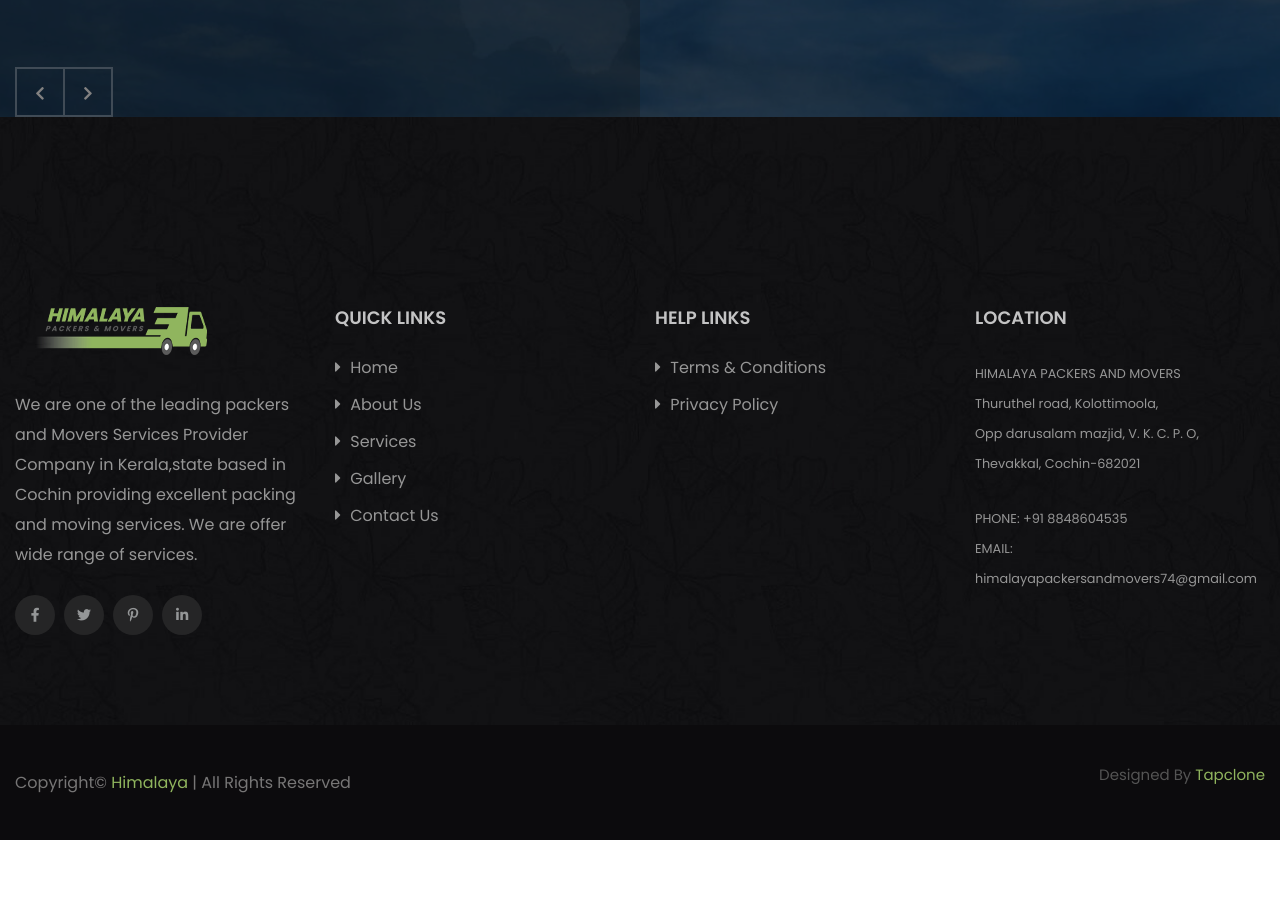
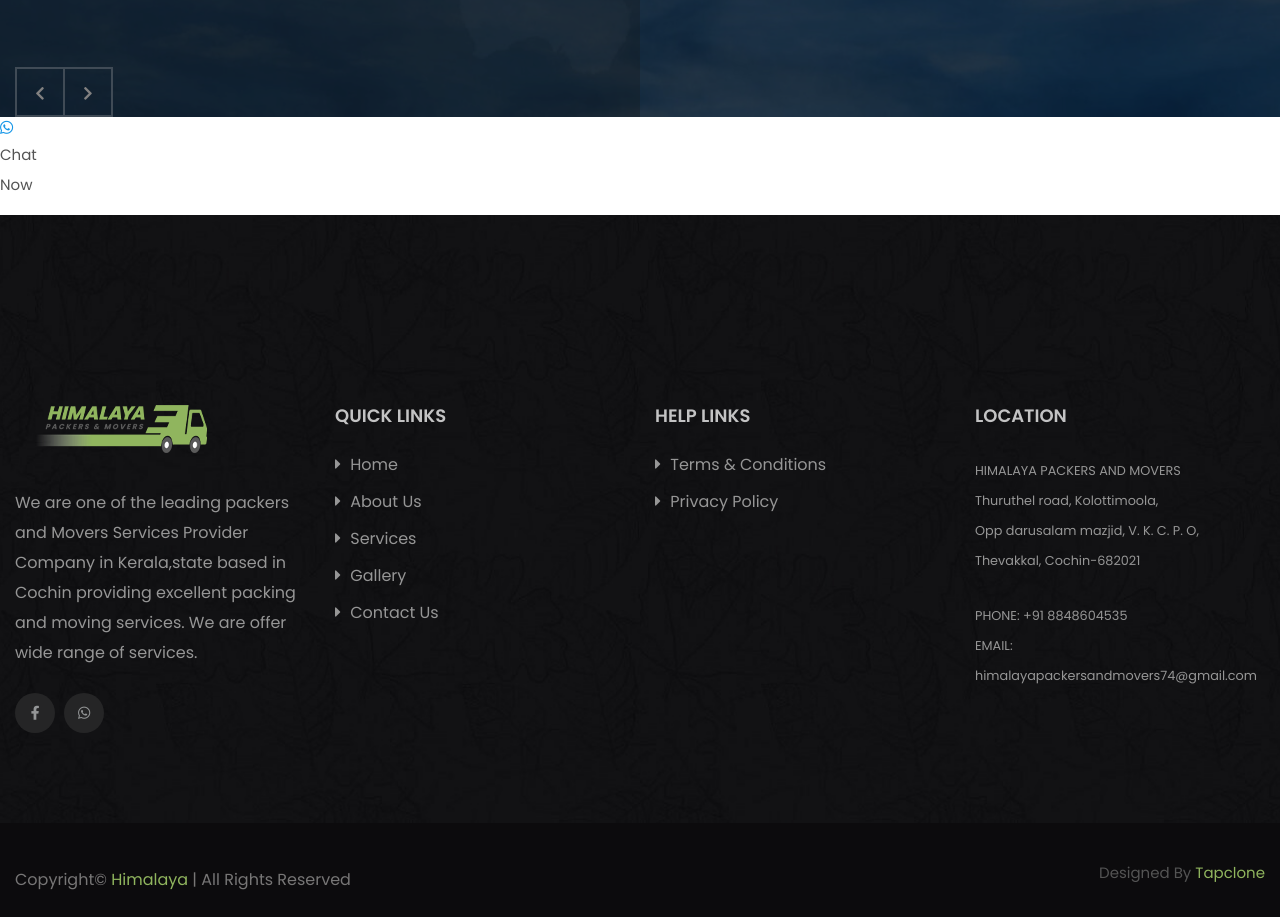
Before and after one commit to digitap863/himalayapackersandmovers, a plain HTML site: page gallery.html in a window 1280 px wide. Shown: the part 2270-3187 px from the top of the page. Before the commit the page ends 3110 px from the top, so only its background shows below. Drawn offline with nearby package versions, Linux system fonts and the light colour scheme; some packages are replaced by stand-ins of ours; a web font is replaced by a local one.

Commit message:
Add files via upload

```diff
--- a/gallery.html
+++ b/gallery.html
@@ -651,6 +651,16 @@
     </section>
     <!-- Testimonials-area-end -->
 
+    <div class="whatsappBtn">
+      <div class="btn-round">
+        <a href="https://wa.me/918848604535"><i class="fab fa-whatsapp"></i></a>
+      </div>
+      <p>
+        Chat<br />
+        Now
+      </p>
+    </div>
+
     <!-- footer -->
     <footer>
       <div
@@ -677,16 +687,15 @@
                 <div class="footer-social">
                   <ul>
                     <li>
-                      <a href="#"><i class="fab fa-facebook-f"></i></a>
+                      <a href="https://facebook.com"
+                        ><i class="fab fa-facebook-f"></i
+                      ></a>
                     </li>
+
                     <li>
-                      <a href="#"><i class="fab fa-twitter"></i></a>
-                    </li>
-                    <li>
-                      <a href="#"><i class="fab fa-pinterest-p"></i></a>
-                    </li>
-                    <li>
-                      <a href="#"><i class="fab fa-linkedin-in"></i></a>
+                      <a href="https://wa.me/918848604535"
+                        ><i class="fab fa-whatsapp"></i
+                      ></a>
                     </li>
                   </ul>
                 </div>
@@ -736,13 +745,13 @@
                 <div class="fw-link">
                   <ul>
                     <li>
-                      <a href="#"
+                      <a href="termsConditions.html"
                         ><i class="fas fa-caret-right"></i> Terms &
                         Conditions</a
                       >
                     </li>
                     <li>
-                      <a href="#"
+                      <a href="privacyPolicy.html"
                         ><i class="fas fa-caret-right"></i> Privacy Policy</a
                       >
                     </li>
```
Also changed, not shown: about-us.html (+19 -10 lines), index.html (+18 -13 lines), privacyPolicy.html (+19 -10 lines), services.html (+19 -10 lines), support.html (+19 -10 lines), termsConditions.html (+17 -8 lines).
